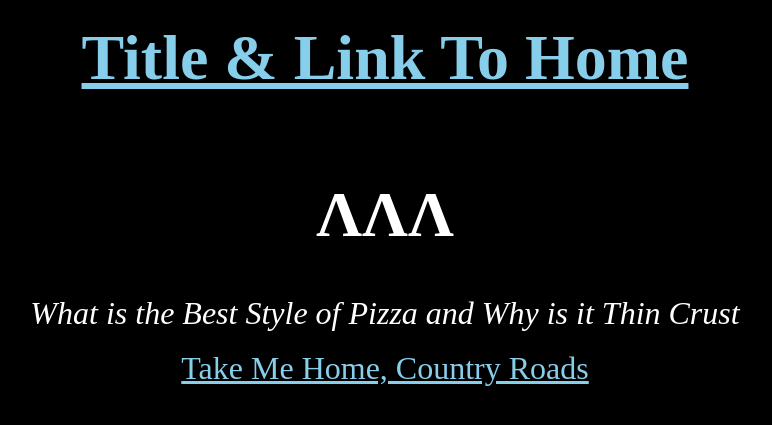
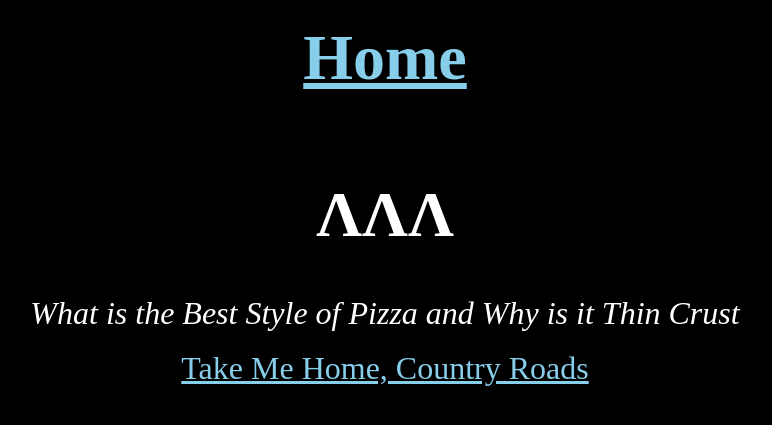
Before and after one commit to domidas/domidas.github.io, a Jekyll site: the page built from about.md, in a window 1280 px wide. Shown: the top 425 px of the page, without its empty margins (255-1027 px from the left). Built offline with Jekyll 4.4.1, drawn with Linux system fonts in a browser that asks for light colours; our own code applies the rules of GitHub Pages for plain Markdown files.

Commit message:
Update default.html

```diff
--- a/_layouts/default.html
+++ b/_layouts/default.html
@@ -40,7 +40,7 @@
   </HEAD>
   <BODY style="background-color:black;text-align:center">
 
-    <h1><a href="/">Title & link to home</a></h1>
+    <h1 style="color:white;font-size:%;"><a href="/">Home</a></h1>
 
     <div class="content">
       {{ content }}
```
